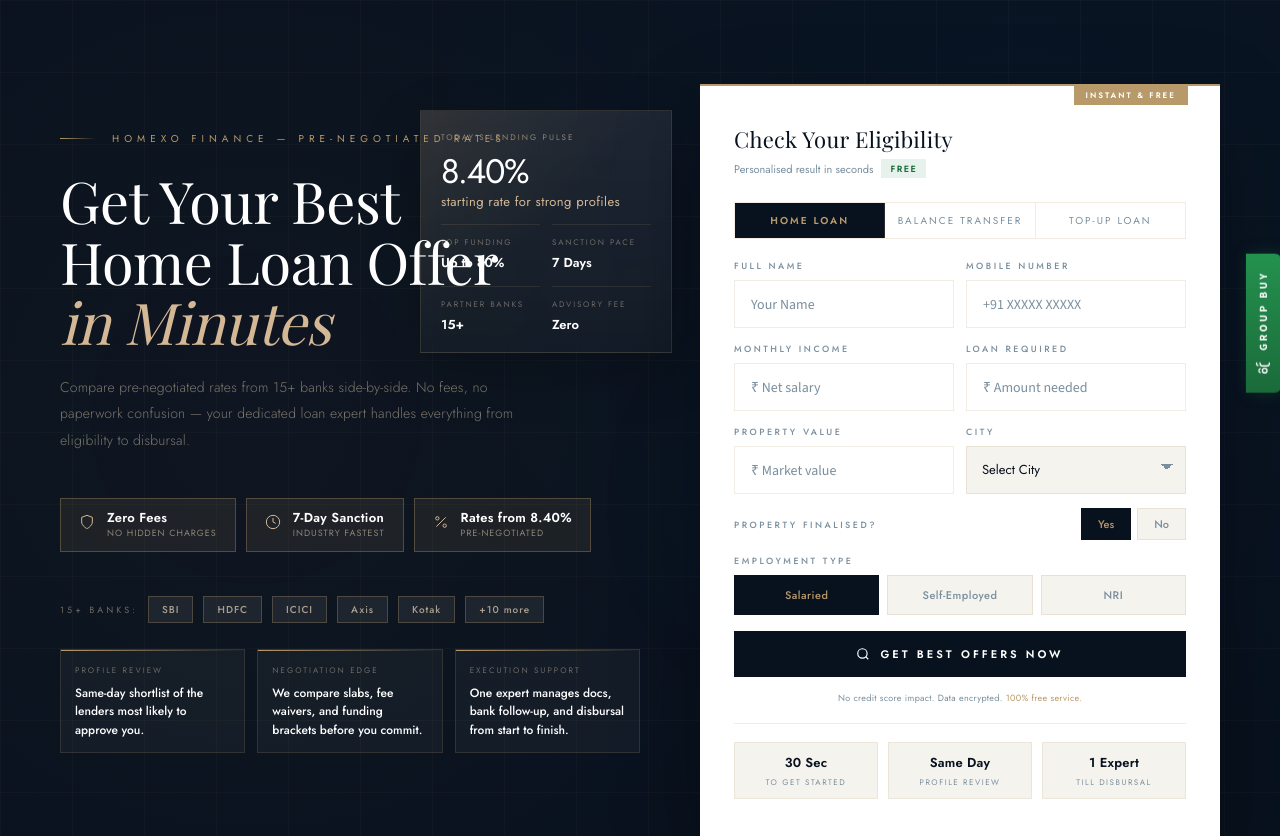
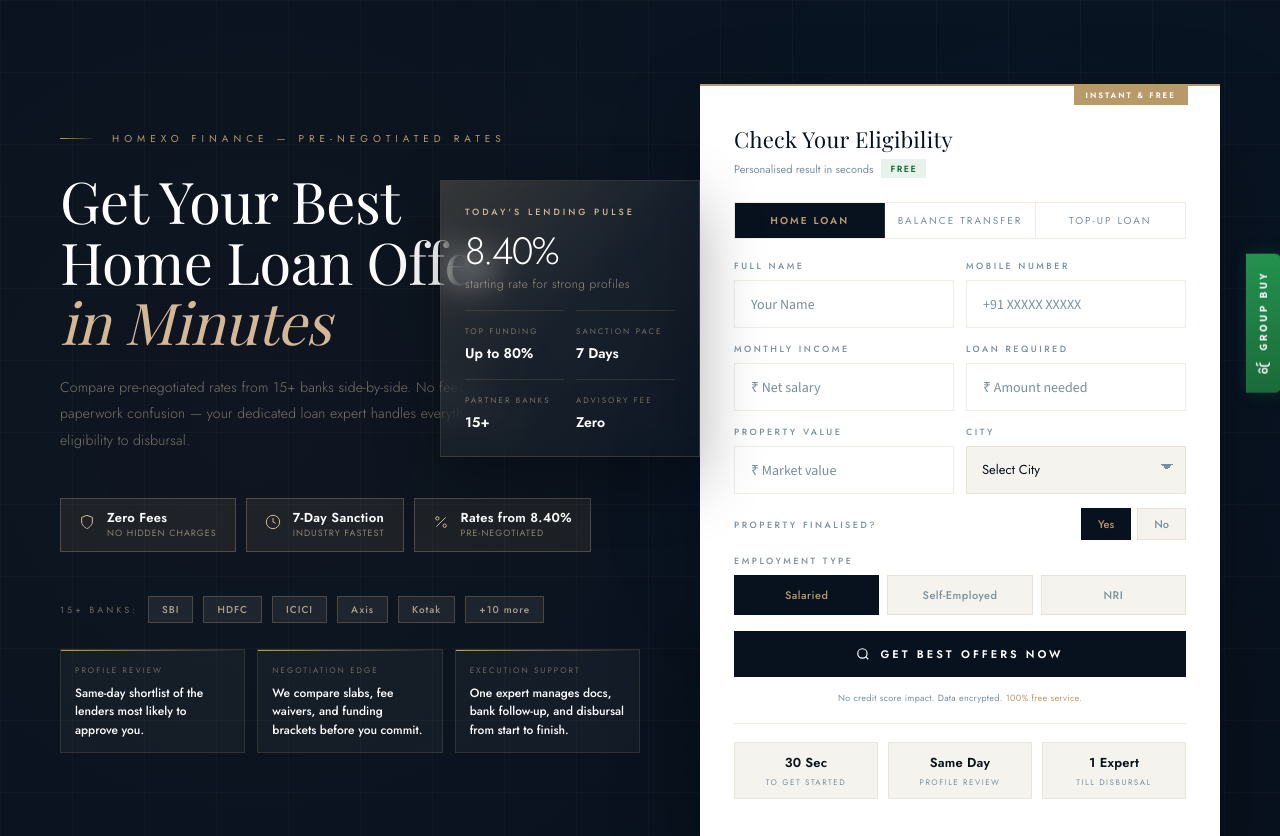
Before and after one commit to RajeshRamadas/homexo, a Django app: template templates/pages/home_loan.html in a window 1280 px wide. Shown: the part 77-913 px from the top of the page. Run offline with Django 5.2, Linux system fonts and the light colour scheme; the template is opened without the code that fills it, so the values that code supplies are empty; some web fonts are replaced.

Commit message:
home lone

```diff
--- a/templates/pages/home_loan.html
+++ b/templates/pages/home_loan.html
@@ -50,15 +50,16 @@ html{scroll-behavior:smooth}
 .hero-detail::before{content:'';position:absolute;left:0;top:0;right:0;height:1px;background:linear-gradient(90deg,var(--gold),transparent)}
 .hero-detail-k{font-size:8px;letter-spacing:2px;text-transform:uppercase;color:rgba(232,213,183,0.42);margin-bottom:8px}
 .hero-detail-v{font-size:12px;font-weight:500;color:var(--white);line-height:1.55}
-.hero-float-card{position:absolute;right:608px;top:110px;width:252px;padding:20px 20px 18px;background:linear-gradient(180deg,rgba(255,255,255,0.08),rgba(255,255,255,0.03));border:1px solid rgba(184,153,106,0.18);backdrop-filter:blur(10px);box-shadow:0 18px 50px rgba(0,0,0,0.22);z-index:1;overflow:hidden}
-.hero-float-card::before{content:'';position:absolute;inset:0;background:linear-gradient(135deg,rgba(184,153,106,0.12),transparent 48%);pointer-events:none}
-.hero-float-k{position:relative;font-size:8px;letter-spacing:2px;text-transform:uppercase;color:rgba(232,213,183,0.55);margin-bottom:12px}
-.hero-float-rate{position:relative;font-family:'Jost',sans-serif;font-size:34px;font-weight:400;letter-spacing:-.04em;line-height:1;color:var(--white);margin-bottom:16px}
-.hero-float-rate span{display:block;margin-top:6px;font-size:13px;color:var(--gold2);font-family:'Jost',sans-serif;letter-spacing:.4px}
-.hero-float-grid{position:relative;display:grid;grid-template-columns:1fr 1fr;gap:14px 12px}
-.hero-float-stat{padding-top:11px;border-top:1px solid rgba(184,153,106,0.14)}
-.hero-float-l{font-size:8px;letter-spacing:1.8px;text-transform:uppercase;color:rgba(232,213,183,0.42);margin-bottom:5px}
-.hero-float-v{font-size:13px;font-weight:600;color:var(--white)}
+.hero-float-card{position:absolute;right:580px;top:180px;width:260px;padding:24px;background:linear-gradient(135deg,rgba(255,255,255,0.08),rgba(255,255,255,0.02));border:1px solid rgba(184,153,106,0.2);backdrop-filter:blur(15px);box-shadow:0 24px 60px rgba(0,0,0,0.3);z-index:3;overflow:hidden;transition:transform .4s cubic-bezier(.23,1,.32,1)}
+.hero-float-card:hover{transform:translateY(-5px) scale(1.02);border-color:rgba(184,153,106,0.4)}
+.hero-float-card::before{content:'';position:absolute;inset:0;background:linear-gradient(135deg,rgba(184,153,106,0.15),transparent 50%);pointer-events:none}
+.hero-float-k{position:relative;font-size:9px;letter-spacing:3px;text-transform:uppercase;color:var(--gold2);margin-bottom:14px;font-weight:500}
+.hero-float-rate{position:relative;font-family:'Jost',sans-serif;font-size:38px;font-weight:300;letter-spacing:-.05em;line-height:1;color:var(--white);margin-bottom:20px}
+.hero-float-rate span{display:block;margin-top:8px;font-size:12px;color:rgba(232,213,183,0.6);font-family:'Jost',sans-serif;letter-spacing:.5px;font-weight:300}
+.hero-float-grid{position:relative;display:grid;grid-template-columns:1fr 1fr;gap:16px 12px}
+.hero-float-stat{padding-top:14px;border-top:1px solid rgba(184,153,106,0.18)}
+.hero-float-l{font-size:8px;letter-spacing:2px;text-transform:uppercase;color:rgba(232,213,183,0.45);margin-bottom:6px}
+.hero-float-v{font-size:14px;font-weight:600;color:var(--white)}
 
 /* PROMO BANNER */
 .promo-banner{background:var(--surface2);border-bottom:1px solid var(--border);padding:10px 60px;display:flex;align-items:center;justify-content:center;gap:12px;flex-wrap:wrap}
```
Also changed, not shown: db.sqlite3.
